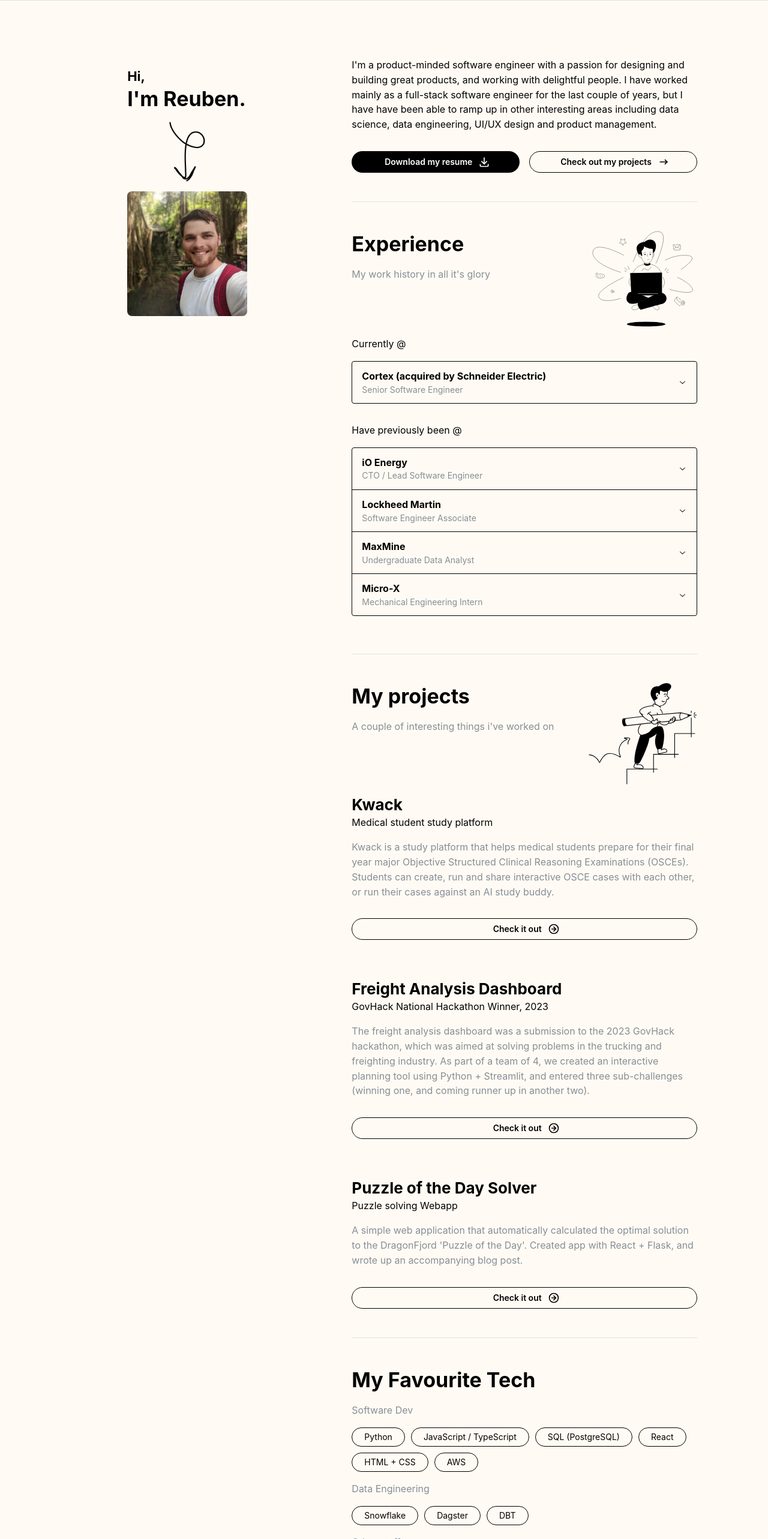
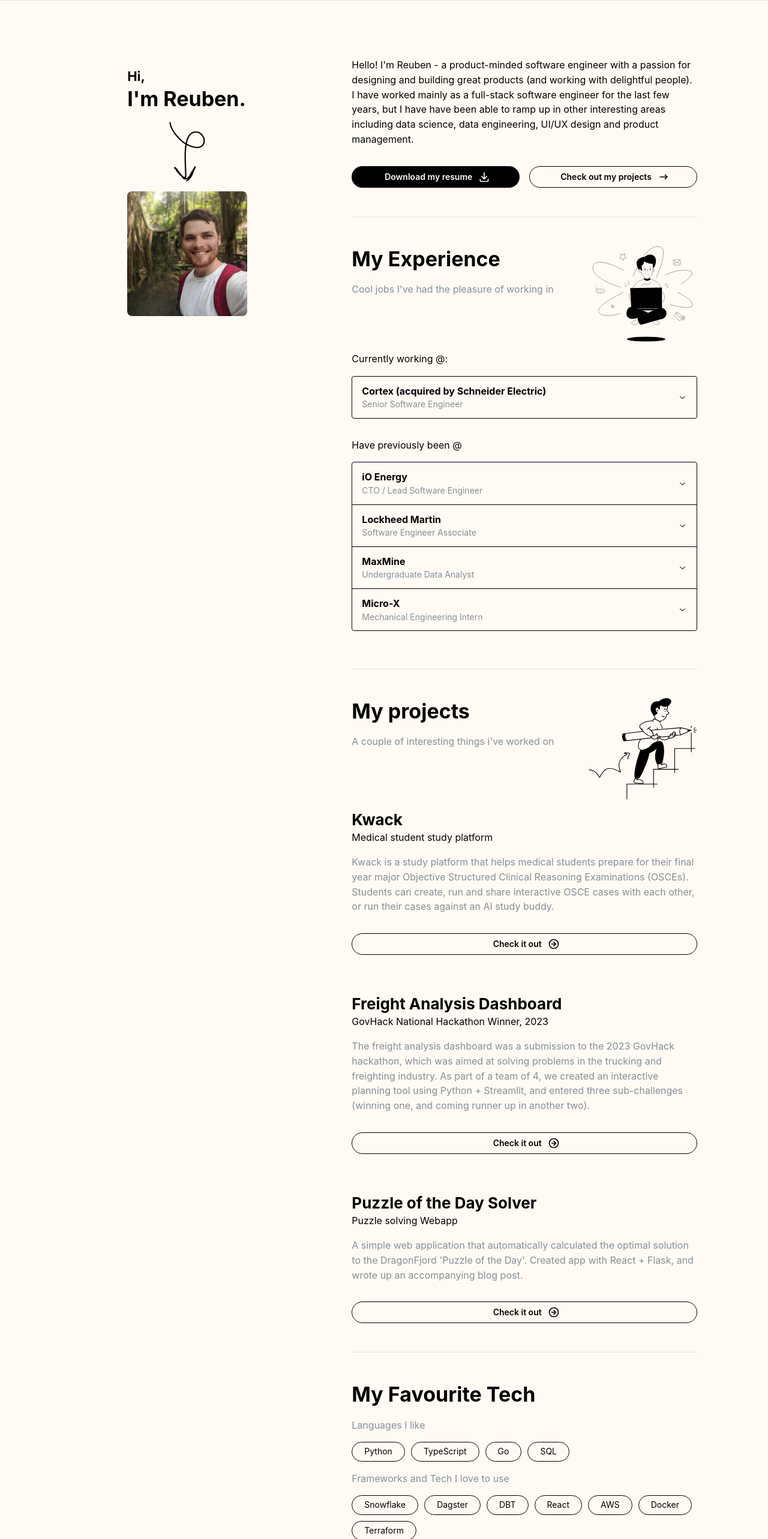
Before and after one commit to reubenjamesbishop/reubens-website, a React (Vite) app: page / in a window 1280 px wide. Shown: the top 2566 px of the page at 60% size. Built offline with nearby package versions, Linux system fonts and the light colour scheme.

Commit message:
Update copy

```diff
--- a/src/components/EducationAccordion/EducationAccordion.tsx
+++ b/src/components/EducationAccordion/EducationAccordion.tsx
@@ -6,7 +6,7 @@
 		label: "Graduate Certificate in Data Science",
 		description: "UNSW | GPA: 7.00/7.00",
 		content:
-			"I'm currently working through a Graduate Certifcate of Data Science at while working full-time. I've learned about advanced statistics concepts, advanced SQL concepts and business intelligence with Tableau.",
+			"I did a Graduate Certficate in Data Science at while working full-time. I've learned about advanced statistics concepts, advanced SQL concepts and business intelligence with Tableau.",
 	},
 
 	{
--- a/src/components/WorkAccordion/CurrentWorkAccordion.tsx
+++ b/src/components/WorkAccordion/CurrentWorkAccordion.tsx
@@ -48,7 +48,7 @@
 
   return (
     <>
-      <Text>Currently @</Text>
+      <Text>Currently working @:</Text>
       <Accordion chevronPosition="right" variant="contained">
         {items}
       </Accordion>
--- a/src/pages/Home.tsx
+++ b/src/pages/Home.tsx
@@ -43,9 +43,9 @@
   return (
     <Stack>
       <Text>
-        I'm a product-minded software engineer with a passion for designing and
-        building great products, and working with delightful people. I have
-        worked mainly as a full-stack software engineer for the last couple of
+        Hello! I'm Reuben - a product-minded software engineer with a passion for designing and
+        building great products (and working with delightful people). I have
+        worked mainly as a full-stack software engineer for the last few
         years, but I have have been able to ramp up in other interesting areas
         including data science, data engineering, UI/UX design and product
         management.
@@ -67,6 +67,8 @@
         </Grid.Col>
         <Grid.Col span={{ base: 12, md: 6 }}>
           <Button
+            component="a"
+            href={"https://github.com/reubenjamesbishop"}
             variant="outline"
             color="black"
             radius={"xl"}
@@ -130,8 +132,8 @@
                 <PageIntro />
                 <Divider my="xl" />
                 <SectionTitle
-                  title="Experience"
-                  subtitle="My work history in all it's glory"
+                  title="My Experience"
+                  subtitle="Cool jobs I've had the pleasure of working in"
                   image={experience}
                 />
                 <CurrentWorkAccordion />
@@ -147,7 +149,7 @@
                 <Project
                   title="Kwack"
                   subtitle="Medical student study platform"
-                  link="https://kwack-app.vercel.app/"
+                  link="https://kwack.io"
                   description="Kwack is a study platform that helps medical students prepare for their
                   final year major Objective Structured Clinical Reasoning Examinations (OSCEs).
                   Students can create, run and share interactive OSCE cases with each other, or run their cases against
@@ -177,24 +179,27 @@
                   image={""}
                   // subtitle="Technologies that I like to work with"
                 />
-                <Text c="dimmed">Software Dev</Text>
+                <Text c="dimmed">Languages I like</Text>
                 <Group gap={"xs"}>
                   <TechnologyPill thing="Python" />
-                  <TechnologyPill thing="JavaScript / TypeScript" />
-                  <TechnologyPill thing="SQL (PostgreSQL)" />
-                  <TechnologyPill thing="React" />
-                  <TechnologyPill thing="HTML + CSS" />
-                  <TechnologyPill thing="AWS" />
+                  <TechnologyPill thing="TypeScript" />
+                  <TechnologyPill thing="Go" />
+                  <TechnologyPill thing="SQL" />
                 </Group>
-                <Text c="dimmed">Data Engineering</Text>
+                <Text c="dimmed">Frameworks and Tech I love to use</Text>
                 <Group gap={"xs"}>
                   <TechnologyPill thing="Snowflake" />
                   <TechnologyPill thing="Dagster" />
                   <TechnologyPill thing="DBT" />
+                  <TechnologyPill thing="React" />
+                  <TechnologyPill thing="AWS" />
+                  <TechnologyPill thing="Docker" />
+                  <TechnologyPill thing="Terraform" />
                 </Group>
                 <Text c="dimmed">Other stuff</Text>
                 <Group gap={"xs"}>
                   <TechnologyPill thing="Figma" />
+                  <TechnologyPill thing="Notion" />
                 </Group>
                 <Divider my="xl" />
                 <SectionTitle
```
